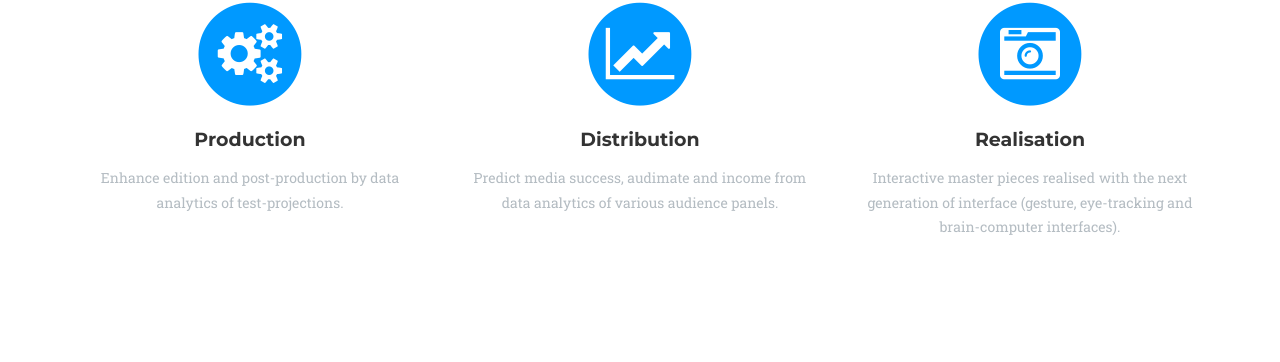
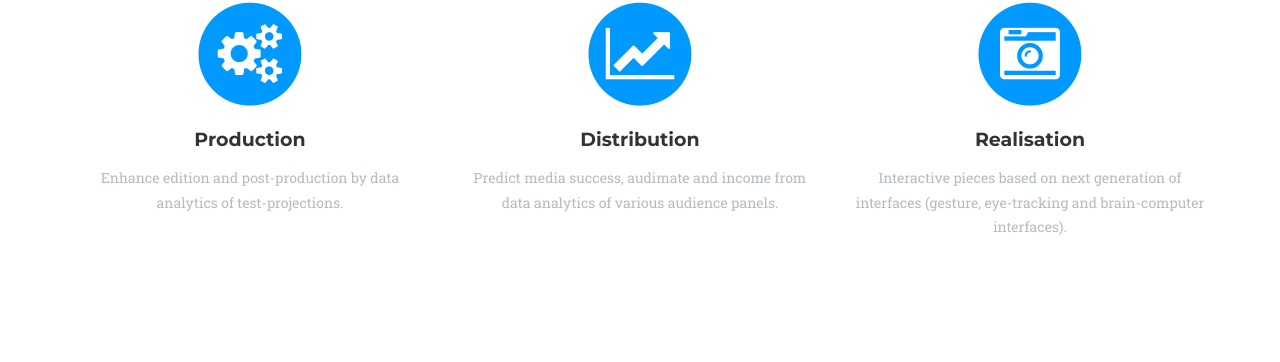
Before and after one commit to servelproject/servel-technologies.io, a Jekyll site: the page built from index.html, in a window 1280 px wide and 900 px high, scrolled down 978 px. Shown: the part 92-454 px from the top of the window. Built offline with Jekyll 4.4.1, drawn with Linux system fonts in a browser that asks for light colours; some web fonts are replaced.

Commit message:
Update services.html

```diff
--- a/_includes/services.html
+++ b/_includes/services.html
@@ -30,7 +30,7 @@
                         <i class="fa fa-camera-retro fa-stack-1x fa-inverse"></i>
                     </span>
                     <h4 class="service-heading">Realisation</h4>
-                    <p class="text-muted">Interactive master pieces realised with the next generation of interface (gesture, eye-tracking and brain-computer interfaces).</p>
+                    <p class="text-muted">Interactive pieces based on next generation of interfaces (gesture, eye-tracking and brain-computer interfaces).</p>
                 </div>
             </div>
         </div>
```
